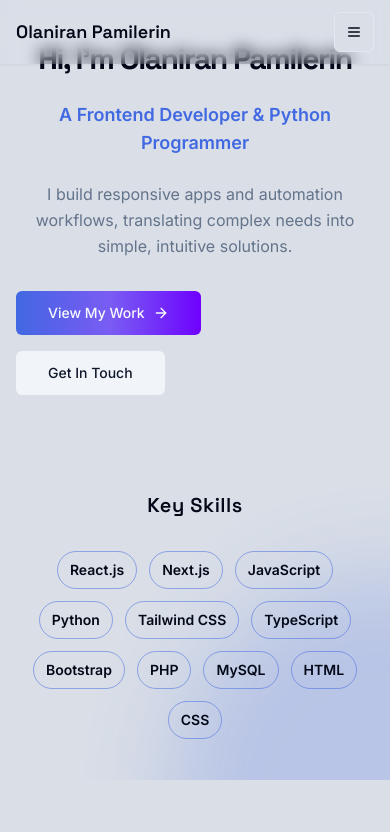
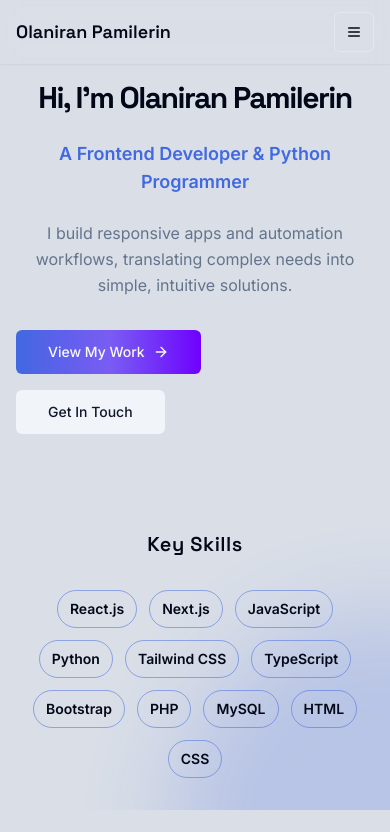
Before and after one commit to pamilerinsimon03/My-Portfolio, a Next.js app: page / in a window 390 px wide. Shown: the top 832 px of the page. Built offline with nearby package versions, Linux system fonts and the light colour scheme.

Commit message:
Fixed some more reponsiveness issues

```diff
--- a/src/app/globals.css
+++ b/src/app/globals.css
@@ -250,21 +250,29 @@ body {
   overflow-x: hidden;
 }
 
-  /* Custom scrollbar */
+  /* Custom scrollbar - Hidden on mobile, subtle on desktop */
   ::-webkit-scrollbar {
-    width: 8px;
+    width: 4px;
   }
 
   ::-webkit-scrollbar-track {
-    background: hsl(var(--muted));
+    background: transparent;
   }
 
   ::-webkit-scrollbar-thumb {
-    background: hsl(var(--primary));
-    border-radius: 4px;
+    background: hsl(var(--muted-foreground) / 0.3);
+    border-radius: 2px;
   }
 
   ::-webkit-scrollbar-thumb:hover {
-    background: hsl(var(--primary) / 0.8);
+    background: hsl(var(--muted-foreground) / 0.5);
+  }
+
+  /* Hide scrollbar on mobile */
+  @media (max-width: 768px) {
+    ::-webkit-scrollbar {
+      width: 0px;
+      background: transparent;
+    }
   }
 }
--- a/src/components/landing/hero.tsx
+++ b/src/components/landing/hero.tsx
@@ -18,7 +18,7 @@ export function Hero() {
   };
 
   return (
-    <section className="w-full flex items-center min-h-screen py-8 md:py-0" style={{ minHeight: 'calc(100vh - 4rem)' }}>
+    <section className="w-full flex items-center py-8 md:py-0" style={{ minHeight: 'calc(100vh - 4rem)', paddingTop: '5rem' }}>
       <div className="container mx-auto px-4 md:px-6 w-full max-w-7xl">
         <div className="grid gap-8 lg:grid-cols-2 lg:gap-16 xl:gap-24 items-center h-full">
           <motion.div
--- a/src/components/page-loader.tsx
+++ b/src/components/page-loader.tsx
@@ -49,7 +49,7 @@ export function PageLoader({ onComplete }: PageLoaderProps) {
           transition={{ duration: 3, repeat: Infinity, ease: "easeInOut" }}
         />
 
-        <div className="flex flex-col items-center space-y-8 relative z-10">
+        <div className="flex flex-col items-center space-y-6 md:space-y-8 relative z-10 px-4">
           {/* Enhanced Animated Logo/Initials */}
           <motion.div
             className="relative"
@@ -58,7 +58,7 @@ export function PageLoader({ onComplete }: PageLoaderProps) {
             transition={{ duration: 1, ease: [0.6, -0.05, 0.01, 0.99] }}
           >
             <motion.div
-              className="w-24 h-24 rounded-full bg-gradient-to-br from-primary to-accent flex items-center justify-center relative overflow-hidden"
+              className="w-20 h-20 md:w-24 md:h-24 rounded-full bg-gradient-to-br from-primary to-accent flex items-center justify-center relative overflow-hidden"
               animate={{
                 boxShadow: [
                   "0 0 20px hsl(var(--primary) / 0.3)",
@@ -69,7 +69,7 @@ export function PageLoader({ onComplete }: PageLoaderProps) {
               transition={{ duration: 2, repeat: Infinity, ease: "easeInOut" }}
             >
               <motion.span
-                className="text-3xl font-bold text-primary-foreground relative z-10"
+                className="text-2xl md:text-3xl font-bold text-primary-foreground relative z-10"
                 initial={{ opacity: 0, scale: 0.5 }}
                 animate={{ opacity: 1, scale: 1 }}
                 transition={{ delay: 0.5, duration: 0.6 }}
@@ -115,20 +115,20 @@ export function PageLoader({ onComplete }: PageLoaderProps) {
 
           {/* Enhanced Loading Text */}
           <motion.div
-            className="text-center space-y-3"
+            className="text-center space-y-2 md:space-y-3"
             initial={{ opacity: 0, y: 20 }}
             animate={{ opacity: 1, y: 0 }}
             transition={{ delay: 0.8, duration: 0.6 }}
           >
             <motion.h2
-              className="text-2xl font-headline font-semibold"
+              className="text-xl md:text-2xl font-headline font-semibold"
               animate={{ opacity: [0.7, 1, 0.7] }}
               transition={{ duration: 2, repeat: Infinity, ease: "easeInOut" }}
             >
               Loading Portfolio
             </motion.h2>
             <motion.p
-              className="text-muted-foreground"
+              className="text-sm md:text-base text-muted-foreground"
               animate={{ opacity: [0.5, 1, 0.5] }}
               transition={{ duration: 2, repeat: Infinity, delay: 0.5, ease: "easeInOut" }}
             >
@@ -137,7 +137,7 @@ export function PageLoader({ onComplete }: PageLoaderProps) {
           </motion.div>
 
           {/* Enhanced Progress Bar */}
-          <div className="w-80 h-2 bg-muted/50 rounded-full overflow-hidden border border-primary/20">
+          <div className="w-64 md:w-80 h-1.5 md:h-2 bg-muted/50 rounded-full overflow-hidden border border-primary/20">
             <motion.div
               className="h-full bg-gradient-to-r from-primary via-accent to-primary rounded-full relative"
               variants={progressVariants}
@@ -155,7 +155,7 @@ export function PageLoader({ onComplete }: PageLoaderProps) {
 
           {/* Enhanced Progress Percentage */}
           <motion.span
-            className="text-lg font-semibold text-primary"
+            className="text-base md:text-lg font-semibold text-primary"
             initial={{ opacity: 0, scale: 0.8 }}
             animate={{ opacity: 1, scale: 1 }}
             transition={{ delay: 1, duration: 0.5 }}
```
